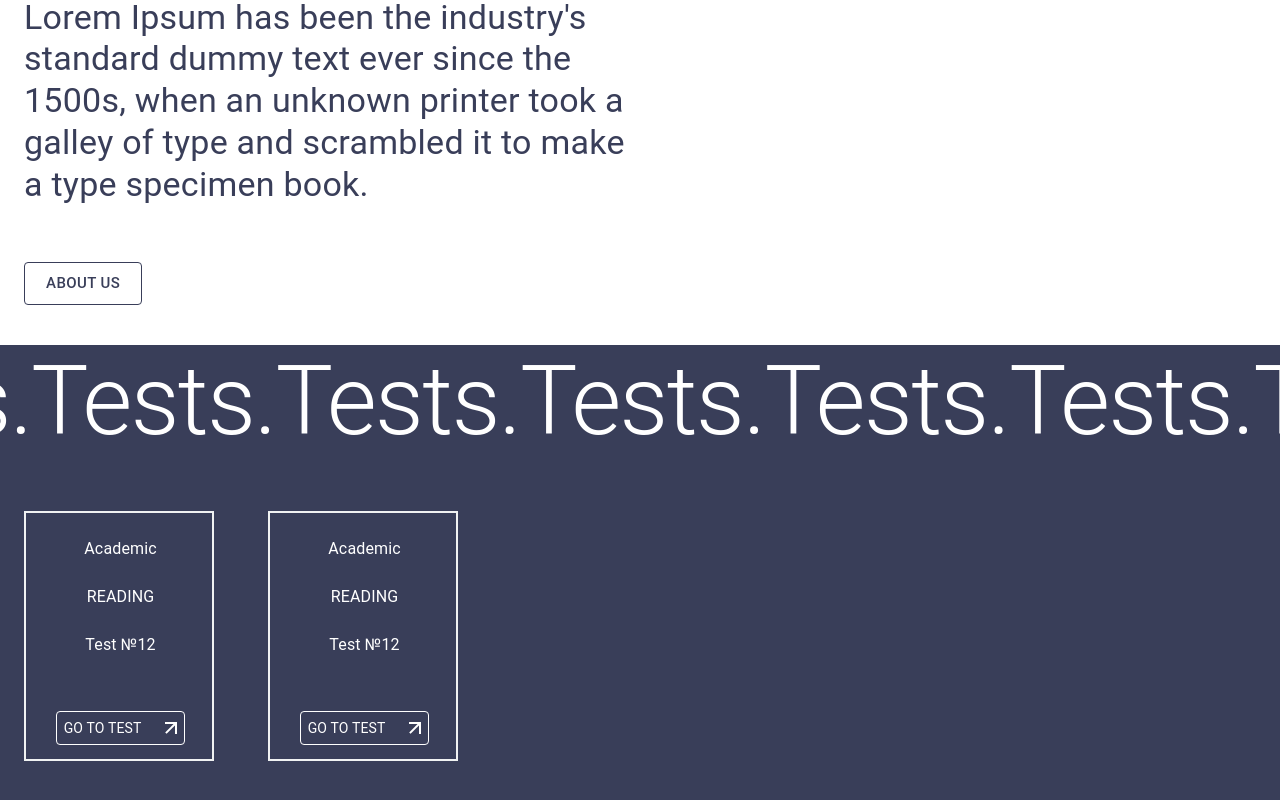
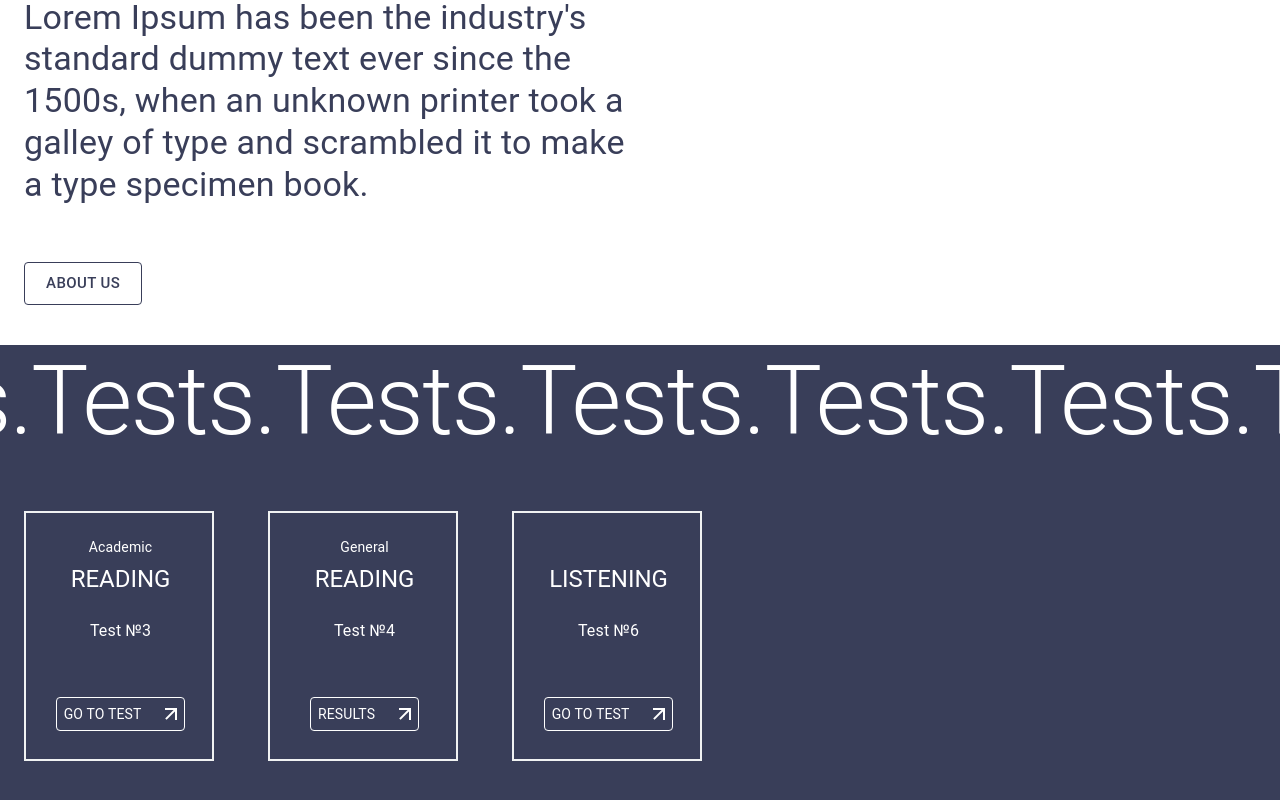
Before and after one commit to achultsova/IELTS_Frontend, a React (Create React App) app: page / in a window 1280 px wide. Shown: the part 348-1148 px from the top of the page. Built offline with nearby package versions, Linux system fonts and the light colour scheme.

Commit message:
feat: add array of data

```diff
--- a/src/shared/components/TestsBlock/TestCard.tsx
+++ b/src/shared/components/TestsBlock/TestCard.tsx
@@ -3,7 +3,16 @@ import { Box, Typography, Button } from '@mui/material'
 import theme from '../../theme'
 import { ReactComponent as Arrow } from '../../assets/icons/arrow11.svg'
 
-const TestCard = () => {
+export type CardType = {
+  id: number;
+  typeReading: string | null;
+  testType: string;
+  number: string;
+  isCompleted: boolean;
+  isFavorite: boolean
+}
+
+const TestCard: FC<CardType> = ({ id, typeReading, testType, number, isCompleted, isFavorite }) => {
   return (
     <Box sx={{
       display: 'flex',
@@ -24,14 +33,14 @@ const TestCard = () => {
         width: '100%',
         alignItems: 'center',
       }}>
-        <Typography color={'white'} sx={{ pb: theme.spacing(8) }}>
-          Academic
+        <Typography variant='body2' color={'white'} sx={{ mb: theme.spacing(8), height: theme.spacing(1) }}>
+          {typeReading}
         </Typography>
-        <Typography color={'white'} sx={{ pb: theme.spacing(8) }}>
-          READING
+        <Typography variant='h5' color={'white'} sx={{ pb: theme.spacing(8) }}>
+          {testType}
         </Typography>
         <Typography color={'white'} sx={{ pb: theme.spacing(12) }}>
-          Test №12
+          {number}
         </Typography>
         <Button sx={{
           color: 'white',
@@ -42,7 +51,7 @@ const TestCard = () => {
           px: theme.spacing(4)
         }}>
           <Typography variant='body2' sx={{ pr: theme.spacing(8) }}>
-            Go to test
+            {isCompleted ? 'Results' : 'Go to test'}
           </Typography>
           <Arrow />
         </Button>
--- a/src/shared/components/TestsBlock/index.tsx
+++ b/src/shared/components/TestsBlock/index.tsx
@@ -3,6 +3,34 @@ import { Box, Typography } from '@mui/material'
 import Marquee from 'react-fast-marquee'
 import theme from '../../theme'
 import TestCard from './TestCard'
+import { CardType } from './TestCard'
+
+const data = [
+  {
+    id: 33480,
+    typeReading: 'Academic',
+    testType: 'READING',
+    number: 'Test №3',
+    isCompleted: false,
+    isFavorite: false
+  },
+  {
+    id: 33453,
+    typeReading: 'General',
+    testType: 'READING',
+    number: 'Test №4',
+    isCompleted: true,
+    isFavorite: false
+  },
+  {
+    id: 35640,
+    typeReading: null,
+    testType: 'LISTENING',
+    number: 'Test №6',
+    isCompleted: false,
+    isFavorite: true
+  }
+]
 
 const TestsBlock: FC = () => {
   return (
@@ -32,8 +60,17 @@ const TestsBlock: FC = () => {
           flexDirection: 'row'
         },
       }}>
-        <TestCard />
-        <TestCard />
+        {data.map((item) => (
+          <TestCard
+            key={item.id}
+            id={item.id}
+            typeReading={item.typeReading}
+            testType={item.testType}
+            number={item.number}
+            isCompleted={item.isCompleted}
+            isFavorite={item.isFavorite}
+          />
+        ))}
       </Box>
     </Box>
 
```
